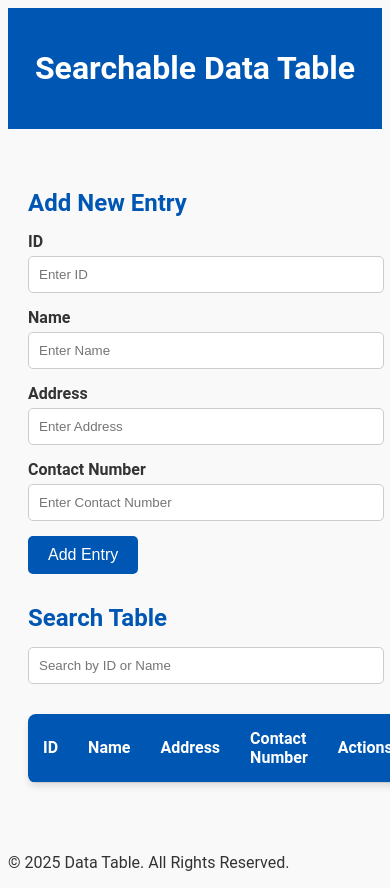
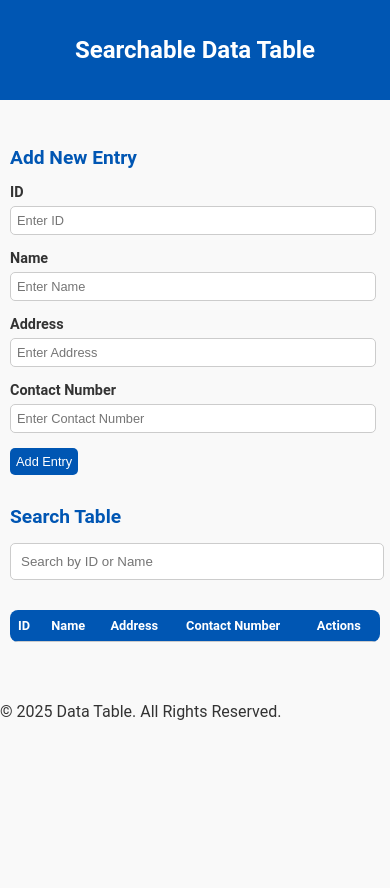
Before and after one commit to RahimShahDev/javaScript-task10, a plain HTML site: page index.html in a window 390 px wide. After the commit the page ends 844 px from the top, so only its background shows below. Drawn offline with Linux system fonts and the light colour scheme.

Commit message:
second commit

```diff
--- a/style.css
+++ b/style.css
@@ -3,6 +3,8 @@ body {
   font-family: 'Roboto', Arial, sans-serif;
   color: #333;
   background-color: #f9f9f9;
+  margin: 0;
+  padding: 0;
 }
 
 header {
@@ -44,7 +46,7 @@ form label {
 }
 
 form input {
-  width: 100%;
+  width: 95%;
   padding: 10px;
   border: 1px solid #ccc;
   border-radius: 5px;
@@ -73,7 +75,7 @@ button.btn-add:hover {
 }
 
 .search-bar input {
-  width: 100%;
+  width: 95%;
   padding: 10px;
   border: 1px solid #ccc;
   border-radius: 5px;
@@ -124,3 +126,62 @@ button.btn-remove {
 button.btn-remove:hover {
   background: #c9302c;
 }
+
+/* Responsive Design */
+@media (max-width: 768px) {
+  header h1 {
+    font-size: 1.8rem;
+  }
+
+  form .form-group label {
+    font-size: 0.9rem;
+  }
+
+  form input, button.btn-add {
+    font-size: 0.9rem;
+    padding: 8px;
+  }
+
+  table th, table td {
+    font-size: 0.9rem;
+    padding: 10px;
+  }
+
+  button.btn-remove {
+    font-size: 0.8rem;
+  }
+}
+
+@media (max-width: 480px) {
+  header h1 {
+    font-size: 1.5rem;
+  }
+
+  main {
+    padding: 10px;
+  }
+
+  h2 {
+    font-size: 1.2rem;
+  }
+
+  form input, button.btn-add {
+    font-size: 0.8rem;
+    padding: 6px;
+  }
+
+  table th, table td {
+    font-size: 0.8rem;
+    padding: 8px;
+  }
+
+  button.btn-remove {
+    font-size: 0.7rem;
+    padding: 5px;
+  }
+
+  table {
+    font-size: 0.8rem;
+    box-shadow: none;
+  }
+}
```
